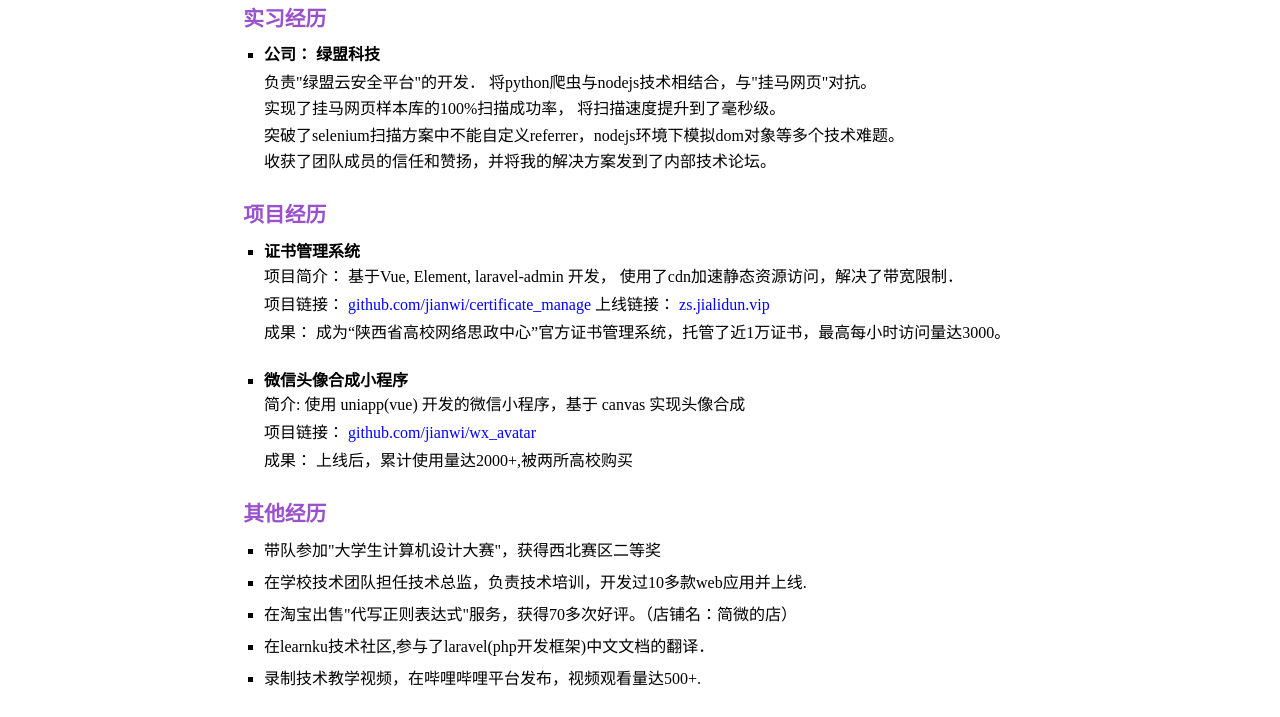
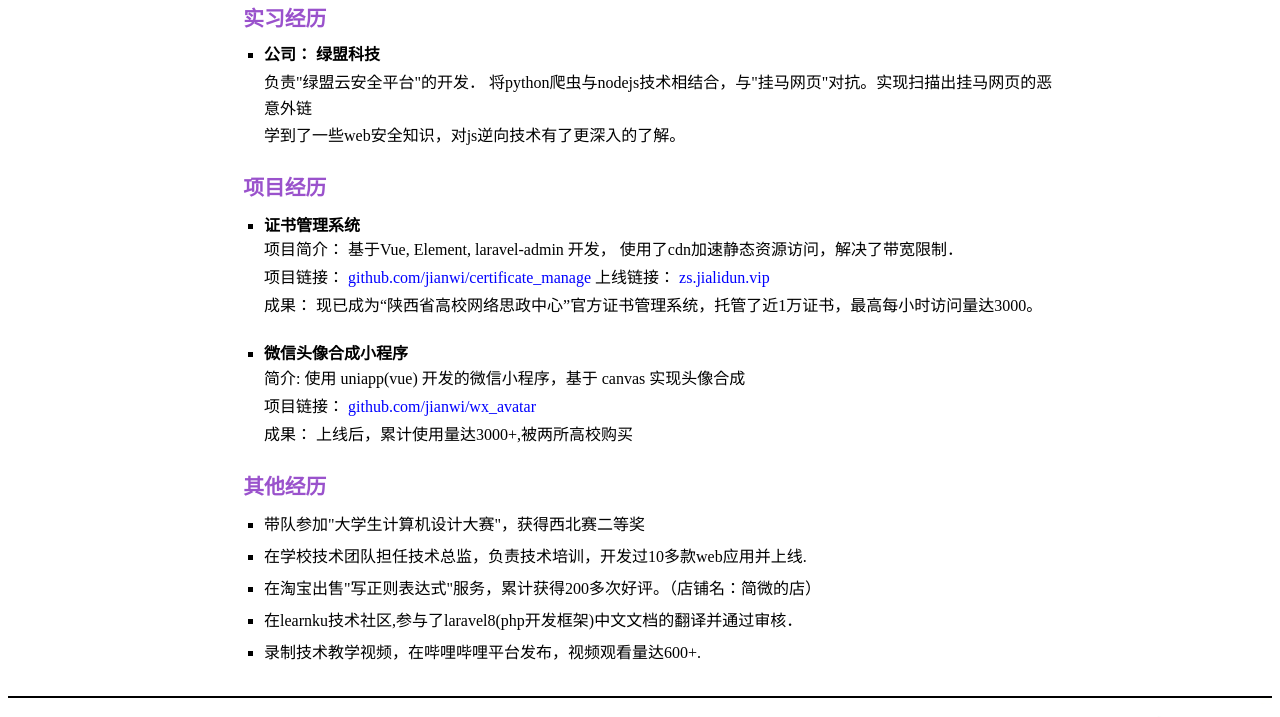
Before and after one commit to jianwi/jianli, a website: page f2e.html in a window 1280 px wide. Shown: the part 522-1239 px from the top of the page. Drawn offline with Linux system fonts and the light colour scheme.

Commit message:
前端简历修改

```diff
--- a/f2e.html
+++ b/f2e.html
@@ -45,10 +45,8 @@
             <strong>绿盟科技</strong>
           </p>
           <p>
-            负责"绿盟云安全平台"的开发． 将python爬虫与nodejs技术相结合，与"挂马网页"对抗。<br/>
-            实现了挂马网页样本库的100%扫描成功率， 将扫描速度提升到了毫秒级。　<br/>
-            突破了selenium扫描方案中不能自定义referrer，nodejs环境下模拟dom对象等多个技术难题。<br/>
-            收获了团队成员的信任和赞扬，并将我的解决方案发到了内部技术论坛。
+            负责"绿盟云安全平台"的开发． 将python爬虫与nodejs技术相结合，与"挂马网页"对抗。实现扫描出挂马网页的恶意外链<br/>
+            学到了一些web安全知识，对js逆向技术有了更深入的了解。
           </p>
         </li>
       </ul>
@@ -70,7 +68,7 @@
             </p>
             <p>
               成果：
-              成为“陕西省高校网络思政中心”官方证书管理系统，托管了近1万证书，最高每小时访问量达3000。
+              现已成为“陕西省高校网络思政中心”官方证书管理系统，托管了近1万证书，最高每小时访问量达3000。
             </p>
           </div>
         </li>
@@ -86,18 +84,18 @@
           </p>
           <p>
               成果：
-            上线后，累计使用量达2000+,被两所高校购买
+            上线后，累计使用量达3000+,被两所高校购买
           </p>
         </li>
       </ul>
     </section>
     <section class="box" id="other">
       <ul>
-        <li>带队参加"大学生计算机设计大赛"，获得西北赛区二等奖</li>
+        <li>带队参加"大学生计算机设计大赛"，获得西北赛二等奖</li>
         <li>在学校技术团队担任技术总监，负责技术培训，开发过10多款web应用并上线.</li>
-        <li>在淘宝出售"代写正则表达式"服务，获得70多次好评。（店铺名：简微的店）</li>
-        <li>在learnku技术社区,参与了laravel(php开发框架)中文文档的翻译．</li>
-        <li>录制技术教学视频，在哔哩哔哩平台发布，视频观看量达500+.</li>
+        <li>在淘宝出售"写正则表达式"服务，累计获得200多次好评。（店铺名：简微的店）</li>
+        <li>在learnku技术社区,参与了laravel8(php开发框架)中文文档的翻译并通过审核．</li>
+        <li>录制技术教学视频，在哔哩哔哩平台发布，视频观看量达600+.</li>
       </ul>
     </section>
   </div>
```
